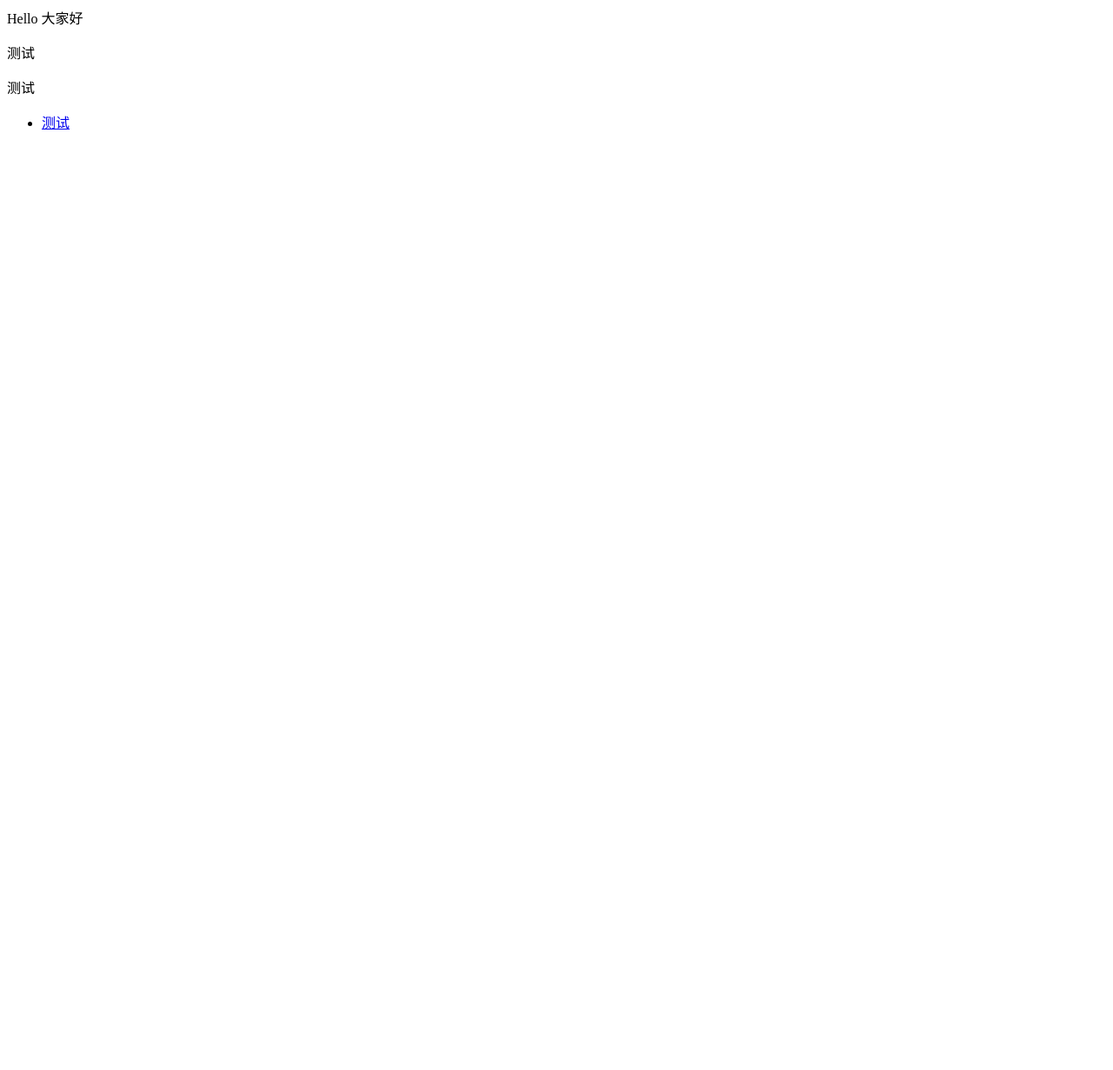
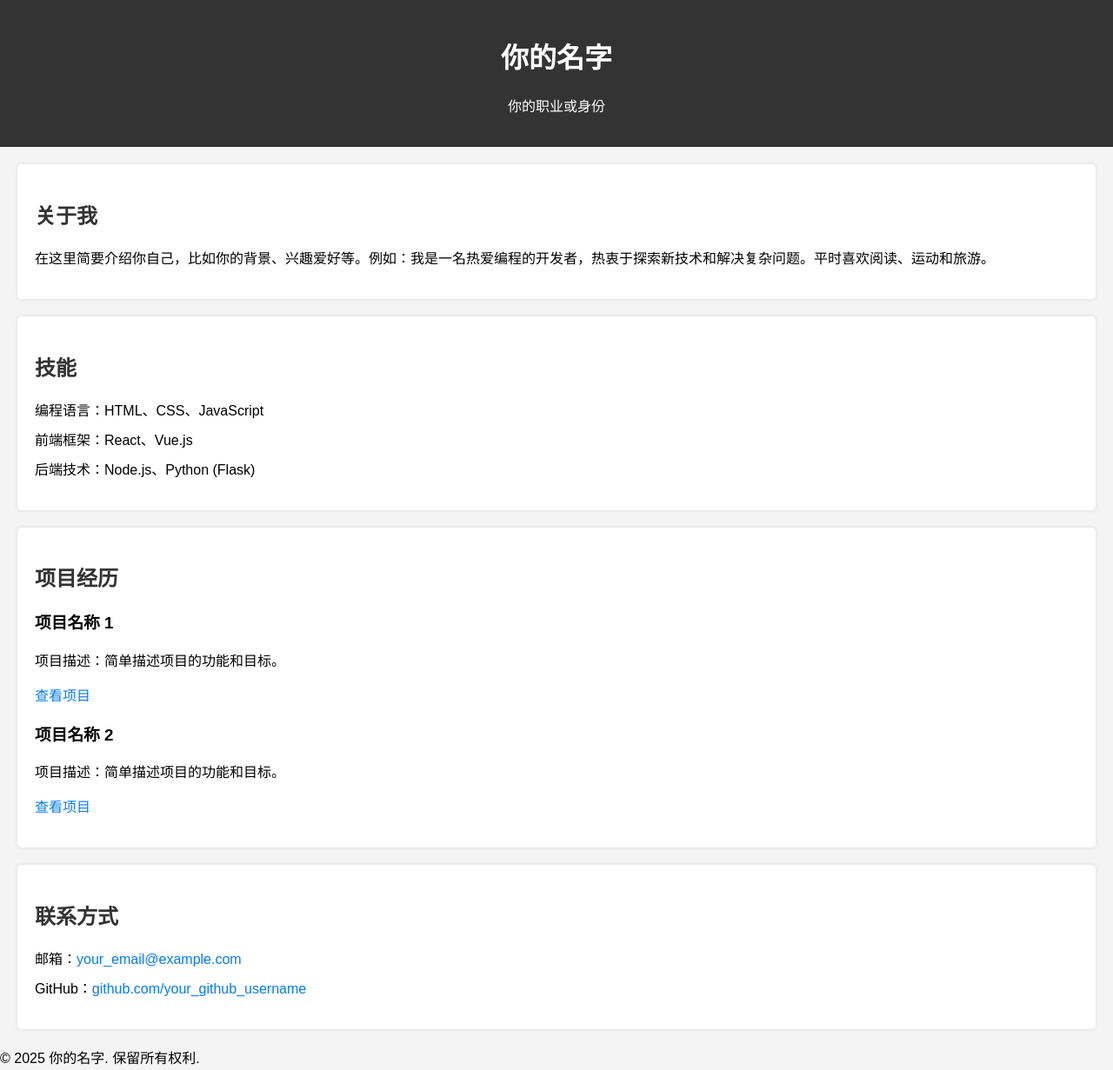
Before and after one commit to IT-Xue/IT-Xue.github.io, a plain HTML site: page index.html in a window 1280 px wide. Shown: the whole page at 87% size. Before the commit the page ends 800 px from the top, so only its background shows below. Drawn offline with Linux system fonts and the light colour scheme.

Commit message:
Update index.html

```diff
--- a/index.html
+++ b/index.html
@@ -1,7 +1,106 @@
-<p>Hello 大家好</p>
-<p>测试 </p>
-<p>测试</p>
+<!DOCTYPE html>
+<html lang="en">
 
-<ul>
-  <li> <a href="https://github.com/IT-Xue/">测试</a> </li>
-</ul>
+<head>
+    <meta charset="UTF-8">
+    <meta name="viewport" content="width=device-width, initial-scale=1.0">
+    <title>个人介绍主页</title>
+    <style>
+        body {
+            font-family: Arial, sans-serif;
+            margin: 0;
+            padding: 0;
+            background-color: #f4f4f4;
+        }
+
+        header {
+            background-color: #333;
+            color: white;
+            text-align: center;
+            padding: 20px;
+        }
+
+        section {
+            padding: 20px;
+            margin: 20px;
+            background-color: white;
+            border-radius: 5px;
+            box-shadow: 0 0 5px rgba(0, 0, 0, 0.1);
+        }
+
+        h2 {
+            color: #333;
+        }
+
+        ul {
+            list-style-type: none;
+            padding: 0;
+        }
+
+        li {
+            margin-bottom: 10px;
+        }
+
+        a {
+            color: #007BFF;
+            text-decoration: none;
+        }
+
+        a:hover {
+            text-decoration: underline;
+        }
+    </style>
+</head>
+
+<body>
+    <header>
+        <h1>你的名字</h1>
+        <p>你的职业或身份</p>
+    </header>
+
+    <section id="about">
+        <h2>关于我</h2>
+        <p>在这里简要介绍你自己，比如你的背景、兴趣爱好等。例如：我是一名热爱编程的开发者，热衷于探索新技术和解决复杂问题。平时喜欢阅读、运动和旅游。</p>
+    </section>
+
+    <section id="skills">
+        <h2>技能</h2>
+        <ul>
+            <li>编程语言：HTML、CSS、JavaScript</li>
+            <li>前端框架：React、Vue.js</li>
+            <li>后端技术：Node.js、Python (Flask)</li>
+            <!-- 根据实际情况修改或添加技能 -->
+        </ul>
+    </section>
+
+    <section id="projects">
+        <h2>项目经历</h2>
+        <ul>
+            <li>
+                <h3>项目名称 1</h3>
+                <p>项目描述：简单描述项目的功能和目标。</p>
+                <p><a href="项目链接">查看项目</a></p>
+            </li>
+            <li>
+                <h3>项目名称 2</h3>
+                <p>项目描述：简单描述项目的功能和目标。</p>
+                <p><a href="项目链接">查看项目</a></p>
+            </li>
+        </ul>
+    </section>
+
+    <section id="contact">
+        <h2>联系方式</h2>
+        <ul>
+            <li>邮箱：<a href="mailto:your_email@example.com">your_email@example.com</a></li>
+            <li>GitHub：<a href="https://github.com/your_github_username">github.com/your_github_username</a></li>
+            <!-- 根据实际情况修改联系方式 -->
+        </ul>
+    </section>
+
+    <footer>
+        <p>&copy; 2025 你的名字. 保留所有权利.</p>
+    </footer>
+</body>
+
+</html>
```
